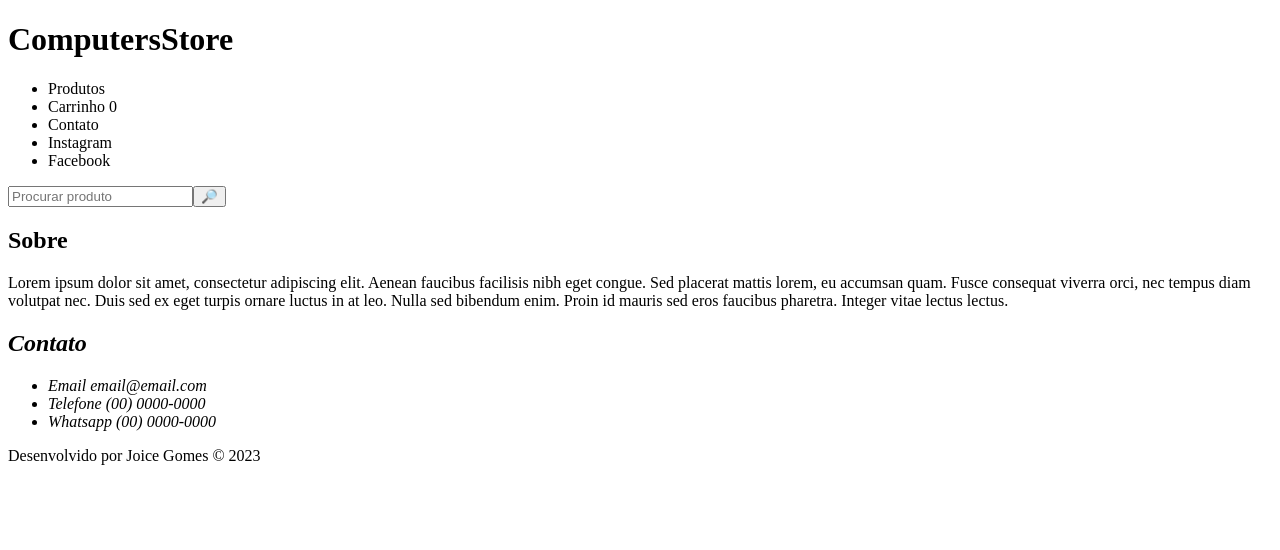
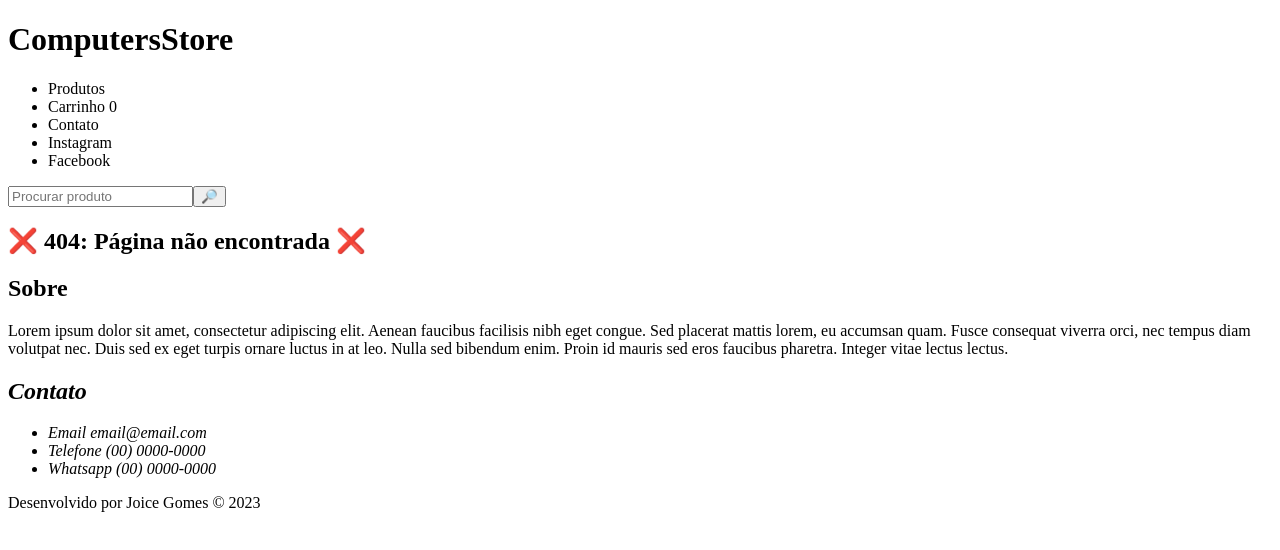
Before and after one commit to Joi-GN/computers-store, an Angular app: page /products/1 in a window 1280 px wide. Before the commit this address led to /. Shown: the top 550 px of the page. Built offline with nearby package versions, Linux system fonts and the light colour scheme.

Commit message:
feat: add not-found-page

```diff
--- a/src/app/app-routing.module.ts
+++ b/src/app/app-routing.module.ts
@@ -1,9 +1,11 @@
 import { NgModule } from '@angular/core';
 import { RouterModule, Routes } from '@angular/router';
+import { NotFoundComponent } from './not-found/not-found.component';
 
 const routes: Routes = [
   { path: 'products', loadChildren: () => import('./products/products.module').then(m => m.ProductsModule) },
   { path: '', redirectTo: 'products', pathMatch: 'full' },
+  { path: '**', component: NotFoundComponent }
 ];
 
 @NgModule({
--- a/src/app/app.module.ts
+++ b/src/app/app.module.ts
@@ -5,12 +5,14 @@ import { AppRoutingModule } from './app-routing.module';
 import { AppComponent } from './app.component';
 import { HeaderComponent } from './header/header.component';
 import { FooterComponent } from './footer/footer.component';
+import { NotFoundComponent } from './not-found/not-found.component';
 
 @NgModule({
   declarations: [
     AppComponent,
     HeaderComponent,
-    FooterComponent
+    FooterComponent,
+    NotFoundComponent
   ],
   imports: [
     BrowserModule,
--- /dev/null
+++ b/src/app/not-found/not-found.component.html
@@ -0,0 +1,3 @@
+<section class="container">
+  <h2 class="not-found__title">❌ 404: Página não encontrada ❌</h2>
+</section>
```
Also changed, not shown: src/app/not-found/not-found.component.ts (added, +10 -0 lines), src/app/not-found/not-found.component.css (added), 1 other file (tests, documents, lock files or other folders).
